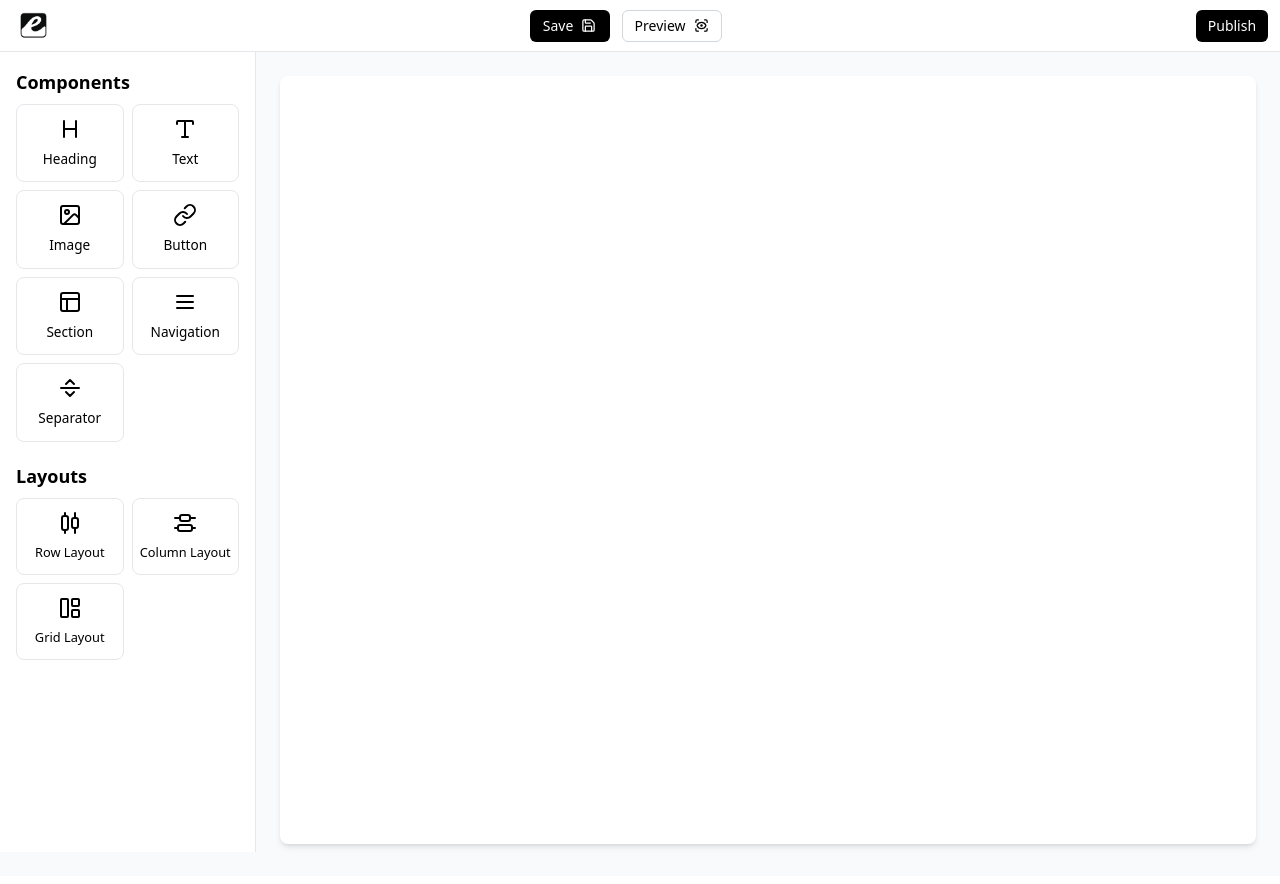
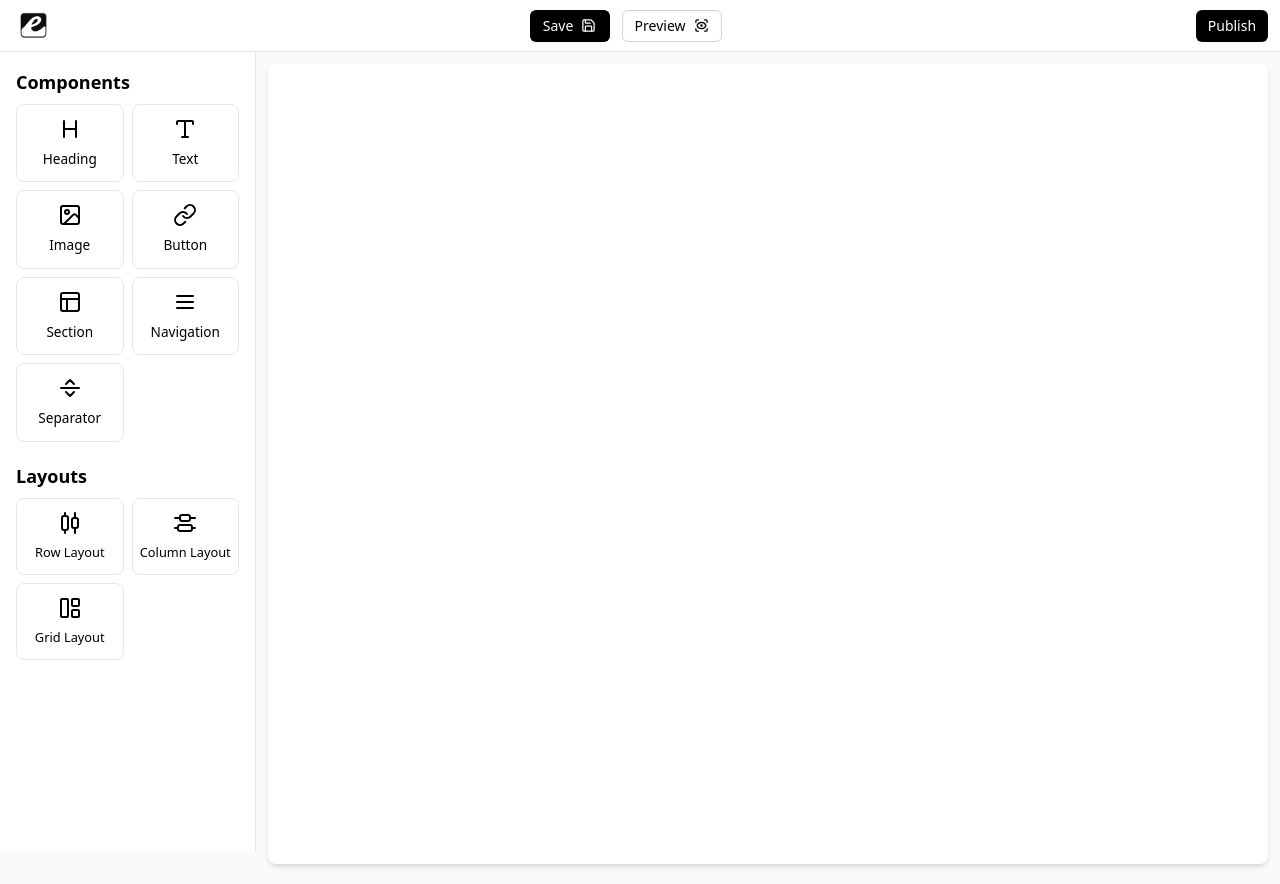
Before and after one commit to Yatik1/nocode, a React (Vite) app: page / in a window 1280 px wide. Built offline with nearby package versions, Linux system fonts and the light colour scheme.

Commit message:
refactor: simplify Canvas component by removing unused imports, adjusting padding, and enhancing layout structure

```diff
--- a/src/components/builder/Canvas.tsx
+++ b/src/components/builder/Canvas.tsx
@@ -1,4 +1,4 @@
-import React, { useEffect, useRef, useState } from 'react';
+import React from 'react';
 import ComponentRenderer from './ComponentRenderer';
 import useBuilder from '../../hooks/useBuilder';
 
@@ -14,6 +14,7 @@ export interface ElementType {
 function Canvas() {
 
   const {elements, setElements, setSelectedElement} : any  = useBuilder()
+
 
   // useEffect(() => {
   //   if (elements.length > 0) {
@@ -49,23 +50,17 @@ function Canvas() {
   return (
     <>
       <div
-      className="flex-1 p-6"
+      className="flex-1 p-3"
       onDrop={handleDrop}
       onDragOver={handleDragOver}
     >
-      <div className="mx-auto min-h-[calc(100vh-2rem)] flex flex-col bg-white rounded-lg shadow-md mb-2 overflow-auto">
+      <div className="w-full h-[100vh] flex flex-col bg-white rounded-lg shadow-md mb-2 overflow-auto">
   {elements.map((element: ElementType) => (
     <div
       key={element.id}
       onClick={() => setSelectedElement(element)}
-      className='relative'
-      // onMouseEnter={() => setHoveredElementId(element.id)}
-      // onMouseLeave={() => setHoveredElementId(null)}
     >
       <ComponentRenderer element={element} />
-      {/* {hoveredElementId === element.id && (
-        <div className='w-full h-full absolute z-10 bg-pink-800/40 top-0' />
-      )} */}
     </div>
   ))}
 </div>
@@ -90,17 +85,17 @@ export function getDefaultProps(sectionType: string): Record<string, any> {
         height:"100"
       };
     case 'button':
-      return { text: 'Button', bgColor:"black", color:"#FFFFFF", rounded:"0"};
+      return { text: 'Button', bgColor:"gray", color:"white", rounded:"0"};
     case 'section':
       return { backgroundColor: 'lightgray', height:"", width:"", direction:"row", children:[]};
-    case 'navbar':
-      return {
-        links: [
-          { text: 'Home', href: '#' },
-          { text: 'About', href: '#' },
-          { text: 'Contact', href: '#' }
-        ]
-      };
+    // case 'navbar':
+    //   return {
+    //     links: [
+    //       { text: 'Home', href: '#' },
+    //       { text: 'About', href: '#' },
+    //       { text: 'Contact', href: '#' }
+    //     ]
+    //   };
     case 'flex-row':
       return {
         alignItems:'center',
```
